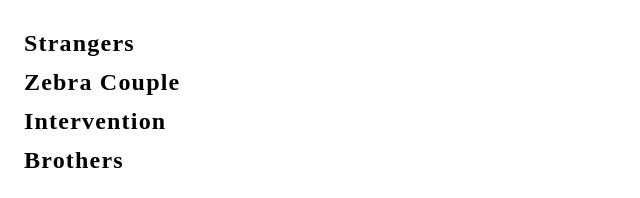
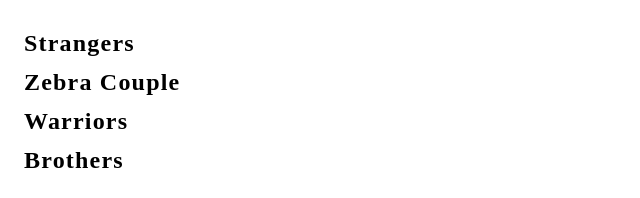
Before and after one commit to bobslaymaker/bob-slaymaker, a Next.js app: page /shortscriptlist in a window 1280 px wide. Shown: the top 198 px of the page, without its empty margins (0-640 px from the left). Built offline with nearby package versions, Linux system fonts and the light colour scheme; a web font is replaced by a local one.

Commit message:
Updated Script Versions 2 1 24

```diff
--- a/src/shortscripts.js
+++ b/src/shortscripts.js
@@ -1,8 +1,8 @@
 import Link from "next/link";
 
 export const shortScripts = [
-    {content: <h5><Link target="_blank" href="/documents/Strangers 9 18 23.pdf">Strangers</Link></h5>},
-    {content: <h5><Link target="_blank" href="/documents/Zebra Couple 9 14 23.pdf">Zebra Couple</Link></h5>},
-    {content: <h5><Link target="_blank" href="/documents/Intervention 9 21 23.pdf">Intervention</Link></h5>},
-    {content: <h5><Link target="_blank" href="/documents/Brothers 9 19 23.pdf">Brothers</Link></h5>},
+    {content: <h5><Link target="_blank" href="/documents/Strangers 1 24 24.pdf">Strangers</Link></h5>},
+    {content: <h5><Link target="_blank" href="/documents/Zebra Couple 1 10 24.pdf">Zebra Couple</Link></h5>},
+    {content: <h5><Link target="_blank" href="/documents/Warriors 1 25 24.pdf">Warriors</Link></h5>},
+    {content: <h5><Link target="_blank" href="/documents/Brothers 1 10 24.pdf">Brothers</Link></h5>},
 ]
```
